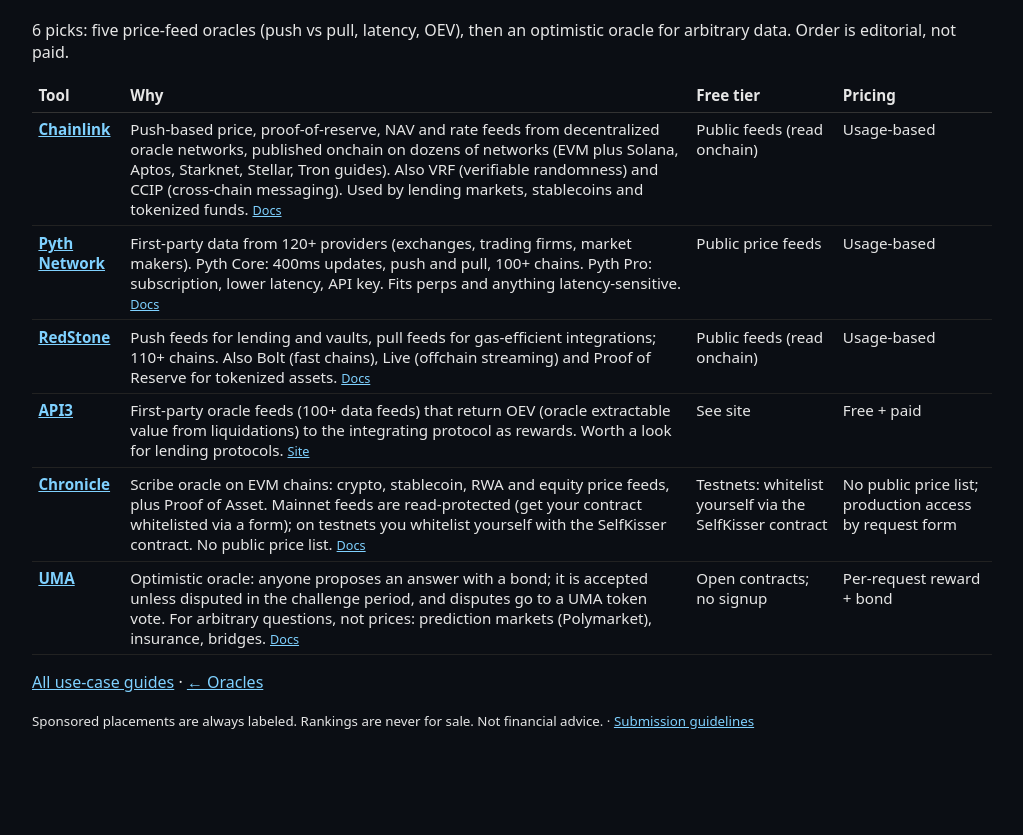
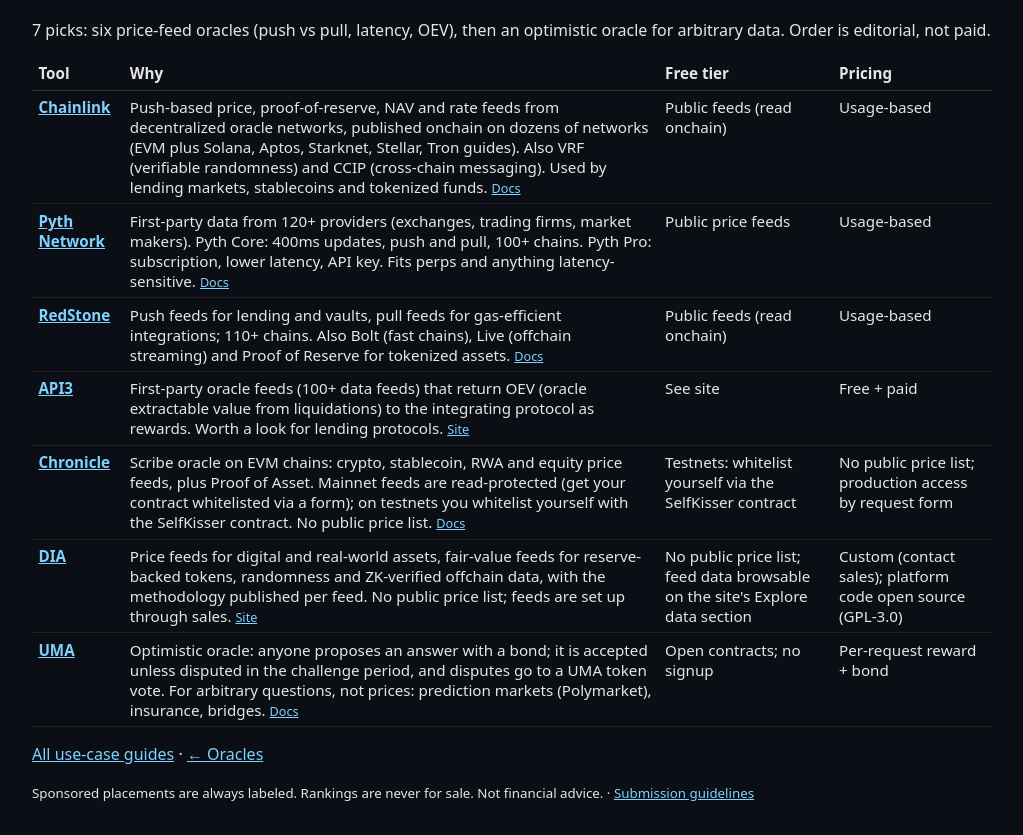
Before and after one commit to biff-cloud/builderstack, an Astro site: page /builderstack/best/oracles in a window 1280 px wide. Shown: the part 105-940 px from the top of the page, without its empty margins (128-1151 px from the left). Before the commit the page ends 868 px from the top, so only its background shows below. Built offline with nearby package versions, Linux system fonts and the light colour scheme; Astro itself is replaced by a stand-in of ours.

Commit message:
Add DIA to /best/oracles/ (7 picks)

```diff
--- a/src/pages/best/oracles.astro
+++ b/src/pages/best/oracles.astro
@@ -7,12 +7,13 @@ const picks = [
   { slug: "redstone", src: "https://docs.redstone.finance/docs/introduction", label: "Docs", note: "Push feeds for lending and vaults, pull feeds for gas-efficient integrations; 110+ chains. Also Bolt (fast chains), Live (offchain streaming) and Proof of Reserve for tokenized assets." },
   { slug: "api3", src: "https://api3.org", label: "Site", note: "First-party oracle feeds (100+ data feeds) that return OEV (oracle extractable value from liquidations) to the integrating protocol as rewards. Worth a look for lending protocols." },
   { slug: "chronicle", src: "https://docs.chroniclelabs.org", label: "Docs", note: "Scribe oracle on EVM chains: crypto, stablecoin, RWA and equity price feeds, plus Proof of Asset. Mainnet feeds are read-protected (get your contract whitelisted via a form); on testnets you whitelist yourself with the SelfKisser contract. No public price list." },
+  { slug: "dia", src: "https://www.diadata.org", label: "Site", note: "Price feeds for digital and real-world assets, fair-value feeds for reserve-backed tokens, randomness and ZK-verified offchain data, with the methodology published per feed. No public price list; feeds are set up through sales." },
   { slug: "uma", src: "https://docs.uma.xyz", label: "Docs", note: "Optimistic oracle: anyone proposes an answer with a bond; it is accepted unless disputed in the challenge period, and disputes go to a UMA token vote. For arbitrary questions, not prices: prediction markets (Polymarket), insurance, bridges." },
 ].map(p => ({ ...p, t: tools.find(t => t.slug === p.slug) })).filter(p => p.t);
 ---
 <Base title="Best blockchain oracles — BuilderStack" description={`Blockchain oracles compared for price feeds and arbitrary data: ${picks.map(p => p.t.name).join(", ")}.`}>
 <h1>Best blockchain oracles</h1>
-<p>{picks.length} picks: five price-feed oracles (push vs pull, latency, OEV), then an optimistic oracle for arbitrary data. Order is editorial, not paid.</p>
+<p>{picks.length} picks: six price-feed oracles (push vs pull, latency, OEV), then an optimistic oracle for arbitrary data. Order is editorial, not paid.</p>
 <Featured guide="oracles"/>
 <table style="width:100%;border-collapse:collapse;font-size:.95rem">
 <thead><tr>
```
